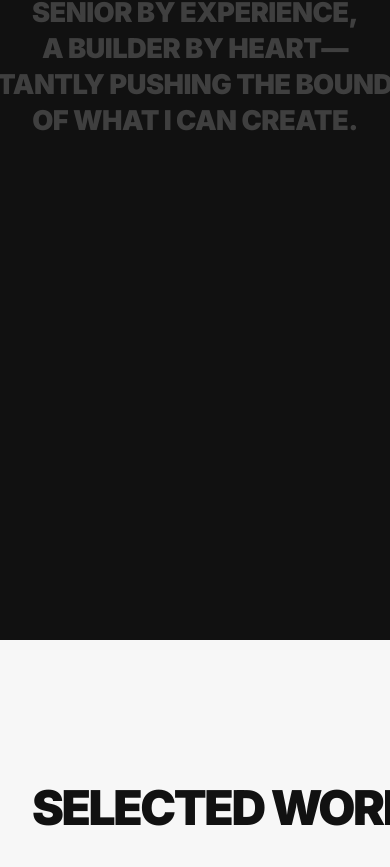
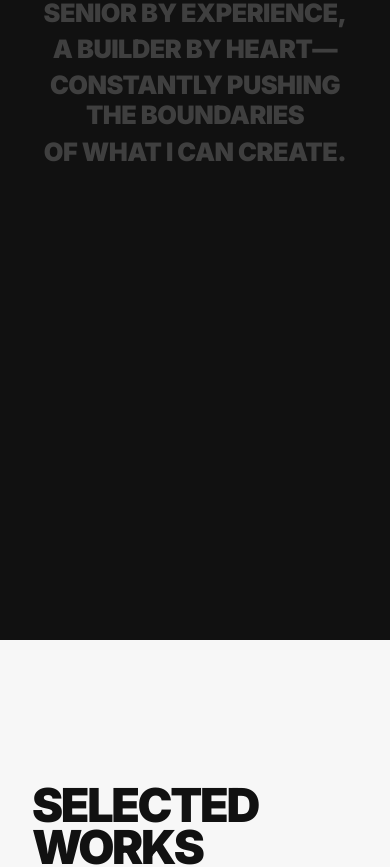
Before and after one commit to Julia991102/personal-space, a Next.js app: page / in a window 390 px wide. Shown: the part 1597-2464 px from the top of the page. Built offline with nearby package versions, Linux system fonts and the light colour scheme.

Commit message:
fix: responsive design for mobile views

```diff
--- a/app/components/About.tsx
+++ b/app/components/About.tsx
@@ -121,7 +121,7 @@ export default function About() {
             {lines.map((line, lineIndex) => (
               <div
                 key={lineIndex}
-                className="font-inter font-black text-[7vw] md:text-[5vw] lg:text-[4vw] uppercase relative flex justify-center leading-[1.1] whitespace-nowrap"
+                className="font-inter font-black text-[6.5vw] md:text-[5vw] lg:text-[4vw] uppercase relative flex justify-center leading-[1.2] whitespace-normal md:whitespace-nowrap px-4 md:px-0"
               >
                 {/* 底层阴影 */}
                 <div className="opacity-20 text-[#f7f7f7]" style={{ letterSpacing: '-0.02em' }}>
--- a/app/components/Connect.tsx
+++ b/app/components/Connect.tsx
@@ -102,7 +102,7 @@ export default function Connect() {
 
       {/* ================= 巨幕姓名区 ================= */}
       <div className="w-full flex justify-center items-end mt-12 md:mt-0 z-10">
-        <h2 ref={nameRef} className="font-inter-black text-[22vw] md:text-[23.5vw] leading-[0.75] tracking-[-0.04em] text-[#111] uppercase select-none whitespace-nowrap">
+        <h2 ref={nameRef} className="font-inter-black text-[15.5vw] md:text-[23.5vw] leading-[0.75] tracking-[-0.04em] text-[#111] uppercase select-none whitespace-nowrap">
           JULIA MA
         </h2>
       </div>
--- a/app/components/Works.tsx
+++ b/app/components/Works.tsx
@@ -218,7 +218,7 @@ export default function Works() {
 
       <div className="w-full flex flex-col h-full relative z-10">
         <div className="px-8 md:px-16 mb-20 md:mb-24">
-          <h2 className="font-inter-black text-5xl md:text-7xl uppercase text-[#111] tracking-tighter leading-none whitespace-nowrap">SELECTED WORKS</h2>
+        <h2 className="font-inter-black text-[12vw] leading-[0.9] md:text-7xl uppercase text-[#111] tracking-tighter md:leading-none whitespace-normal md:whitespace-nowrap break-words">SELECTED WORKS</h2>
         </div>
 
         <div className="relative w-full">
```
